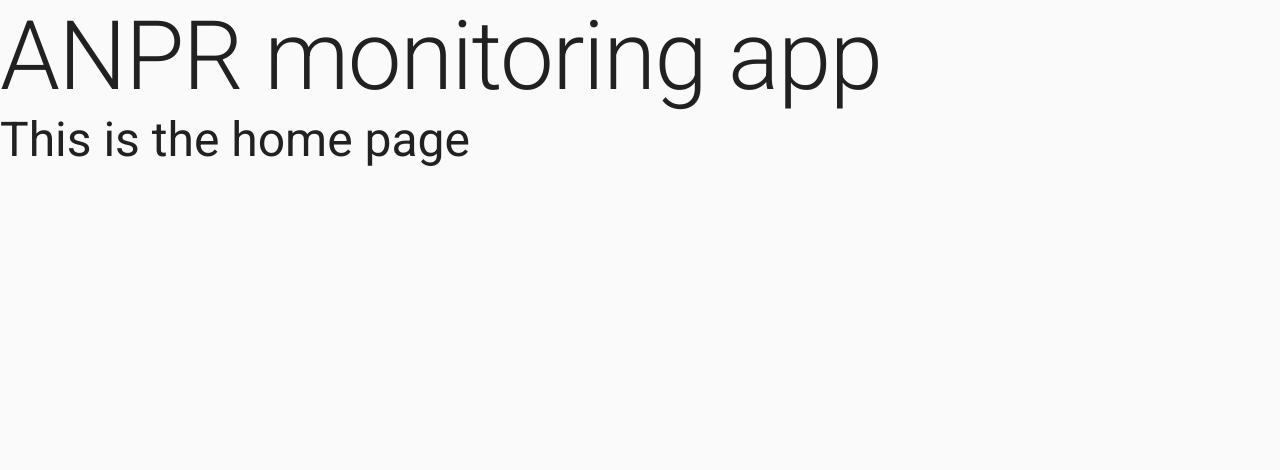
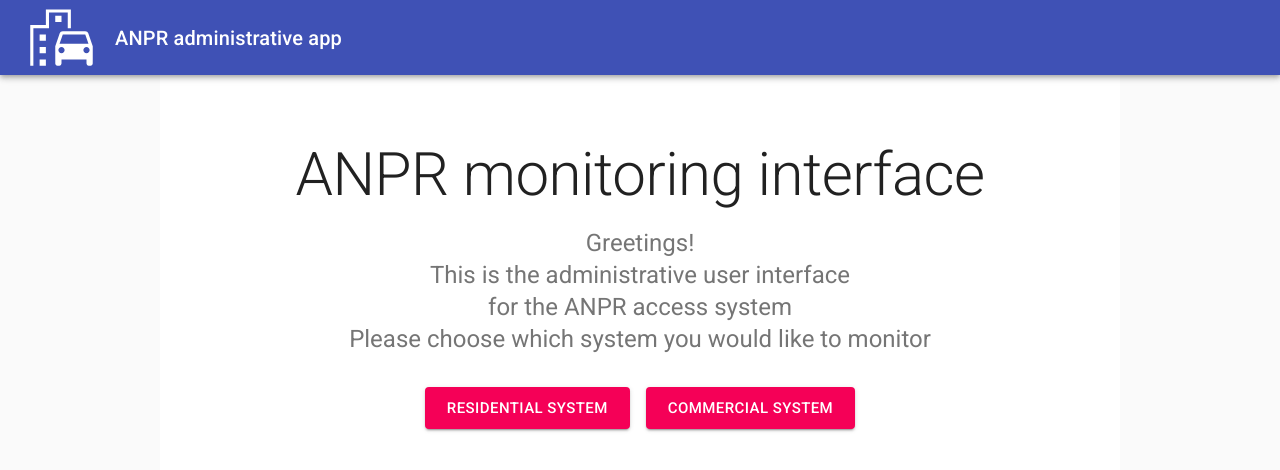
Before and after one commit to catalin-micu/anpr-monitoring-app, a React (Create React App) app: page / in a window 1280 px wide. Shown: the top 470 px of the page. Built offline with nearby package versions, Linux system fonts and the light colour scheme.

Commit message:
homepage without footer

```diff
--- /dev/null
+++ b/src/styles.js
@@ -0,0 +1,19 @@
+import { makeStyles } from '@material-ui/core/styles';
+
+
+const useStyle = makeStyles((theme) => ({
+    container: {
+        backgroundColor: theme.palette.background.paper,
+        padding: theme.spacing(8, 0, 6)
+    },
+    icon: {
+        marginRight: theme.spacing(2),
+        fontSize: 75
+    },
+    button: {
+        marginTop: theme.spacing(4),
+        //marginLeft: theme.spacing(10)
+    }
+}));
+
+export default useStyle;
--- a/src/webpages/home.js
+++ b/src/webpages/home.js
@@ -1,6 +1,8 @@
 import React, { useEffect } from 'react';
-import { Typography , AppBar, Card, CardActions, CardContent, CardMedia, CssBaseline, Grid, Toolbar, Container } from '@material-ui/core';
+import { Typography , AppBar, Card, CardActions, CardContent, CardMedia, CssBaseline,
+     Grid, Toolbar, Container, Button } from '@material-ui/core';
 import EmojiTransportationTwoToneIcon from '@material-ui/icons/EmojiTransportationTwoTone';
+import useStyle from './../styles'
 
 
 const Home = () => {
@@ -8,11 +10,53 @@ const Home = () => {
         document.title = 'ANPR monitoring app';
     });
 
+    const classes = useStyle();
+
     return (
         <div>
-            <Typography variant="h1">ANPR monitoring app</Typography>
-            <Typography variant="h3">This is the home page</Typography>
+            <AppBar position="relative">
+                <Toolbar>
+                    <EmojiTransportationTwoToneIcon className={classes.icon}/>
+                    <Typography variant="h6">ANPR administrative app</Typography>
+                </Toolbar>
+            </AppBar>
+
+            <main>
+                <Container maxWidth="md" className={classes.container}>
+                    <Typography variant="h2" align="center" color="textPrimary" gutterButton paragraph>
+                        ANPR monitoring interface
+                    </Typography>
+                    <Typography variant="h5" align="center" color="textSecondary">
+                        Greetings!
+                    </Typography>
+                    <Typography variant="h5" align="center" color="textSecondary">
+                        This is the administrative user interface
+                    </Typography>
+                    <Typography variant="h5" align="center" color="textSecondary">
+                        for the ANPR access system
+                    </Typography>
+                    <Typography variant="h5" align="center" color="textSecondary">
+                        Please choose which system you would like to monitor
+                    </Typography>
+                    <div>
+                        <Grid container spacing={2} justify="center">
+                            <Grid item>
+                                <Button variant="contained" color="secondary" size="large" className={classes.button}>
+                                    Residential system
+                                </Button>
+                            </Grid>
+
+                            <Grid item>
+                                <Button variant="contained" color="secondary" size="large" className={classes.button}>
+                                    Commercial system
+                                </Button>
+                            </Grid>
+                        </Grid>
+                    </div>
+                </Container>
+            </main>
         </div>
+
     );
 };
 
```
